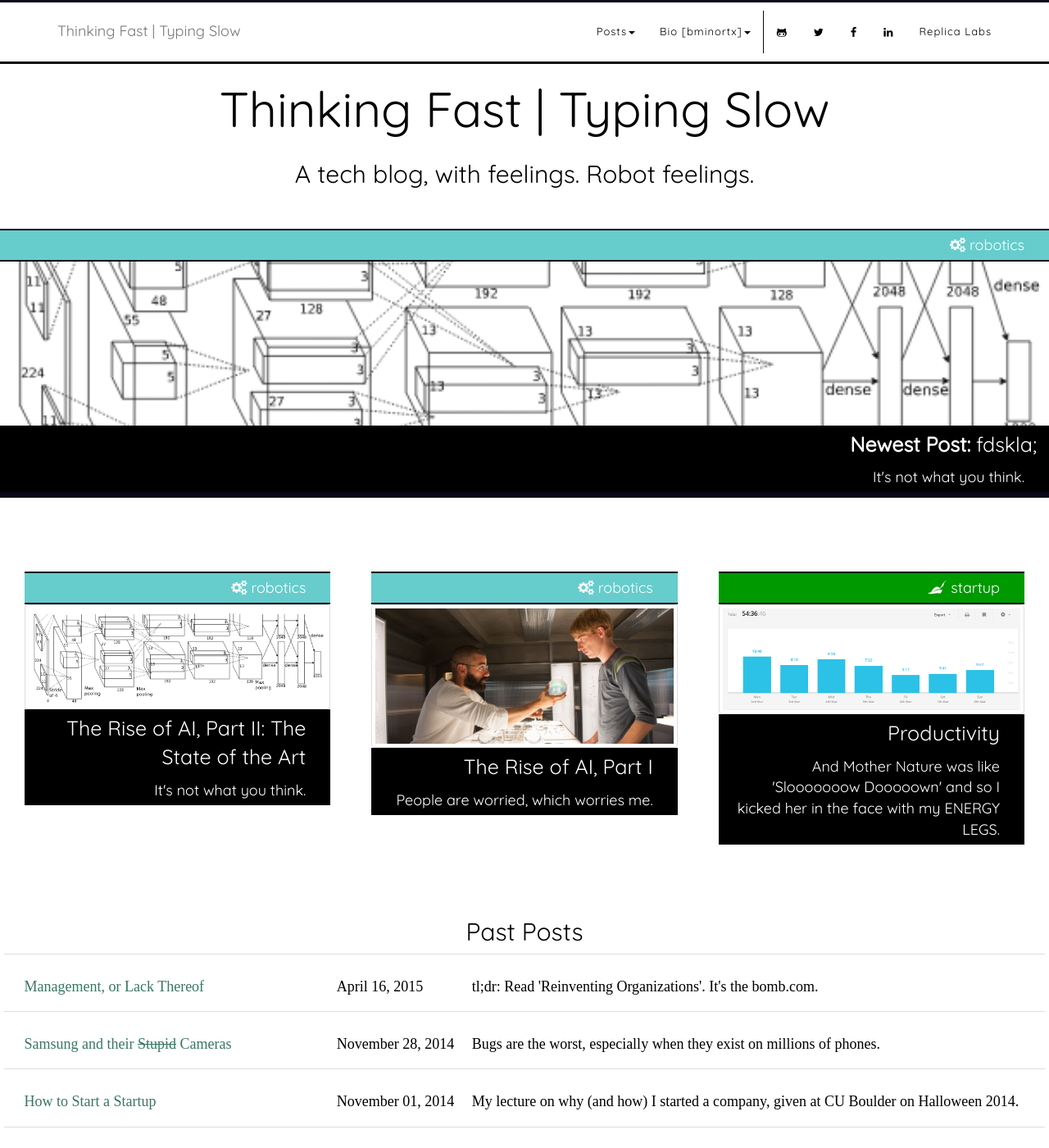
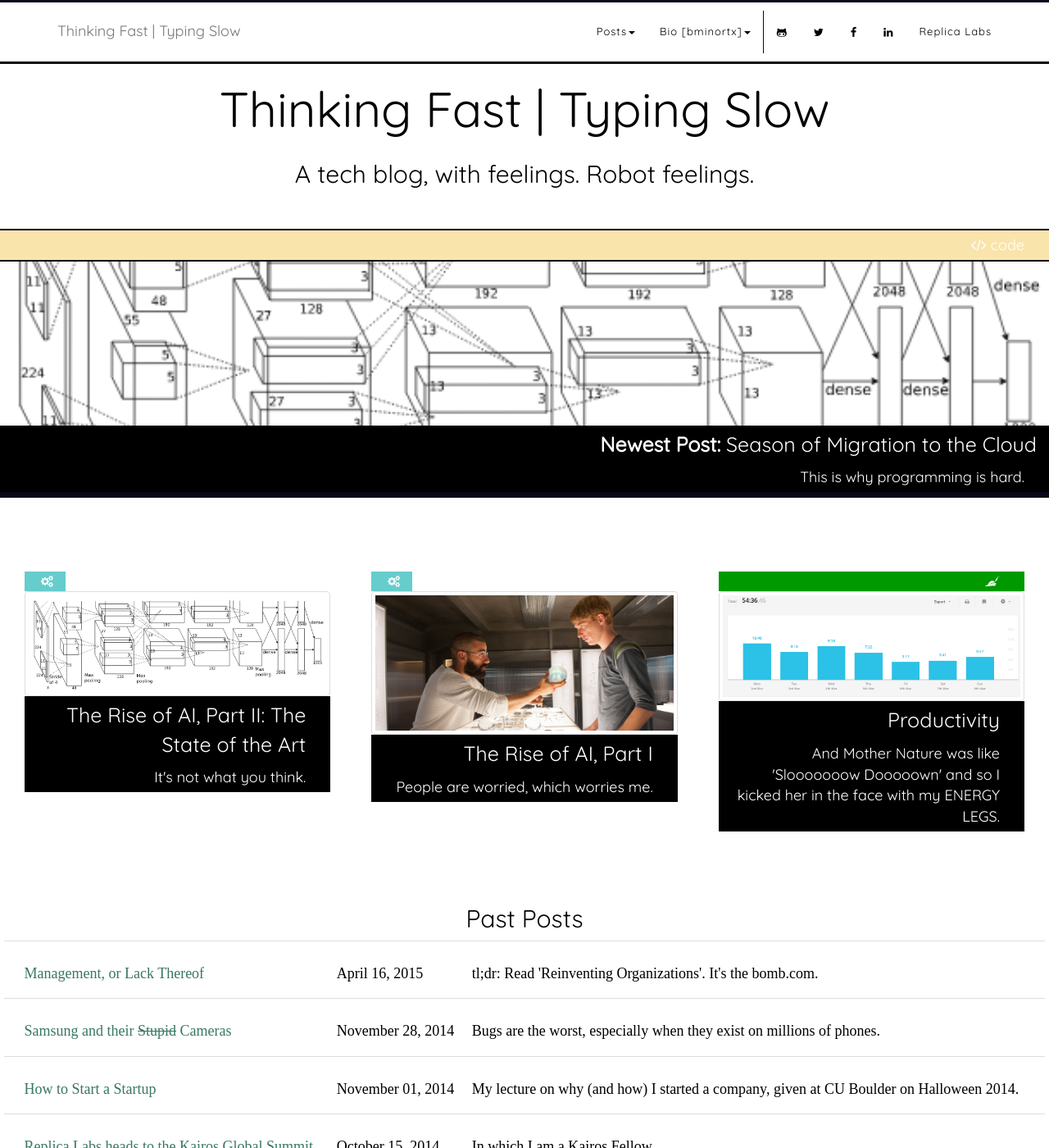
Before and after one commit to bminortx/bminortx.github.io, a Jekyll site: the page built from index.html, in a window 1280 px wide and 1400 px high. Shown: the whole window at 82% size. Built offline with Jekyll 4.4.1, drawn with Linux system fonts in a browser that asks for light colours; nearby versions of some CDN libraries; some web fonts are replaced; the list of posts is cut into pages by our own code; comment, search, counter and statistics services are not loaded.

Commit message:
New post about cloud management

```diff
--- /dev/null
+++ b/_posts/2015-07-10-Season-of-Migration-to-the-Cloud.md
@@ -0,0 +1,17 @@
+---
+layout: post
+title:  "Season of Migration to the Cloud"
+date:   2015-07-10-08:14:52
+category: "code"
+image: "images/rise_of_ai_two/alexnet.png"
+preview: "This is why programming is hard."
+---
+
+I used to hate working with databases and servers, but [Django](https://www.djangoproject.com/) changed my attitude. Django claims to be "the web framework for perfectionists with deadlines", and it definitely makes good on that promise. Its perfectionist outlook became particularly imperative when the Replica tech team decided to move all of our media files from our AWS EC2 instance to a Amazon Simple Storage Service (S3). There were two main reasons for this switch:
+
+1. Having most processes localized on one machine would make it much harder to scale later down the line.
+2. It was cheaper.
+
+We've known about these advantages for a long time (I think this to-do was written down late last year), but there was really no reason to go through with the switch. However, given the many improvements that we're trying to push onto our reconstruction system currently, and the money that we could save doing it, now seemed like the most pain-free time to migrate. Not to say that there wasn't going to be any pain involved: we still faced the task of keeping the frontend pretty and resopnsive while completely restructuring the backend, and minimizing downtime is the most important metric for success when you have an active userbase.
+
+Luckily, our existing Django backend made the task a bit more manageable. I wrote this in the present tense, as a how-to, but this is the logic flow that we followed.
--- a/css/cover.css
+++ b/css/cover.css
@@ -143,38 +143,68 @@
     color: #fff;
     text-align: right; }
     .posts-section .headline-cat .robotics {
+      top: -10px;
       border-top: 2px solid #070719;
       border-bottom: 2px solid #070719;
-      top: -10px;
       padding-top: 5px;
       padding-bottom: 5px;
       padding-left: 20px;
       padding-right: 30px;
       background-color: #66cccc; }
     .posts-section .headline-cat .startup {
+      top: -10px;
       border-top: 2px solid #070719;
       border-bottom: 2px solid #070719;
-      top: -10px;
       padding-top: 5px;
       padding-bottom: 5px;
       padding-left: 20px;
       padding-right: 30px;
       background-color: #009900; }
     .posts-section .headline-cat .code {
+      top: -10px;
       border-top: 2px solid #070719;
       border-bottom: 2px solid #070719;
-      top: -10px;
       padding-top: 5px;
       padding-bottom: 5px;
       padding-left: 20px;
       padding-right: 30px;
       background-color: #f9e4ac; }
     .posts-section .headline-cat .misc {
+      top: -10px;
       border-top: 2px solid #070719;
       border-bottom: 2px solid #070719;
-      top: -10px;
       padding-top: 5px;
       padding-bottom: 5px;
+      padding-left: 20px;
+      padding-right: 30px;
+      background-color: #FF4D4D; }
+    .posts-section .headline-cat .robotics-thin {
+      top: -10px;
+      max-width: 20px;
+      font-size: 14px;
+      padding-top: 2px;
+      padding-bottom: 2px;
+      padding-left: 20px;
+      padding-right: 30px;
+      background-color: #66cccc; }
+    .posts-section .headline-cat .startup-thin {
+      font-size: 14px;
+      padding-top: 2px;
+      padding-bottom: 2px;
+      padding-left: 20px;
+      padding-right: 30px;
+      background-color: #009900; }
+    .posts-section .headline-cat .code-thin {
+      font-size: 14px;
+      padding-top: 2px;
+      padding-bottom: 2px;
+      padding-left: 20px;
+      padding-right: 30px;
+      background-color: #f9e4ac; }
+    .posts-section .headline-cat .misc-thin {
+      font-size: 14px;
+      padding-top: 2px;
+      padding-bottom: 2px;
       padding-left: 20px;
       padding-right: 30px;
       background-color: #FF4D4D; }
--- a/index.html
+++ b/index.html
@@ -34,9 +34,11 @@
           <div class="code"><i class="fa fa-code"></i> {{ post.category }}
           </div>
           {% else %}
+          <div class="misc">
           <i class="fa fa-quote-left"></i>
           Random Thoughts
           <i class="fa fa-quote-right"></i>
+          </div>
           {% endif %}
         </div>
         <a href="{{ post.url | prepend: site.baseurl }}">
@@ -74,18 +76,19 @@
           <div id="headline-cat" class="headline-cat">
             <!-- Color-code our categories -->
             {% if post.category == "robotics" %}
-            <div class="robotics"><i class="fa fa-cogs"></i> {{ post.category }}
+            <div class="robotics-thin"><i class="fa fa-cogs"></i>
             </div>
             {% elsif post.category == "startup" %}
-            <div class="startup"><i class="fa fa-pied-piper"></i> {{ post.category }}
+            <div class="startup-thin"><i class="fa fa-pied-piper"></i>
             </div>
             {% elsif post.category == "code" %}
-            <div class="code"><i class="fa fa-code"></i> {{ post.category }}
+            <div class="code-thin"><i class="fa fa-code"></i>
             </div>
             {% else %}
+            <div class="misc-thin">
             <i class="fa fa-quote-left"></i>
-            Random Thoughts
             <i class="fa fa-quote-right"></i>
+            </div>
             {% endif %}
           </div>
           <a href="{{ post.url | prepend: site.baseurl }}">
```
Also changed, not shown: _includes/bootstrap_head.html (+8 -8 lines), _posts/2015-06-26-boop.md (deleted, +0 -10 lines), css/cover.sass (+33 -4 lines).
